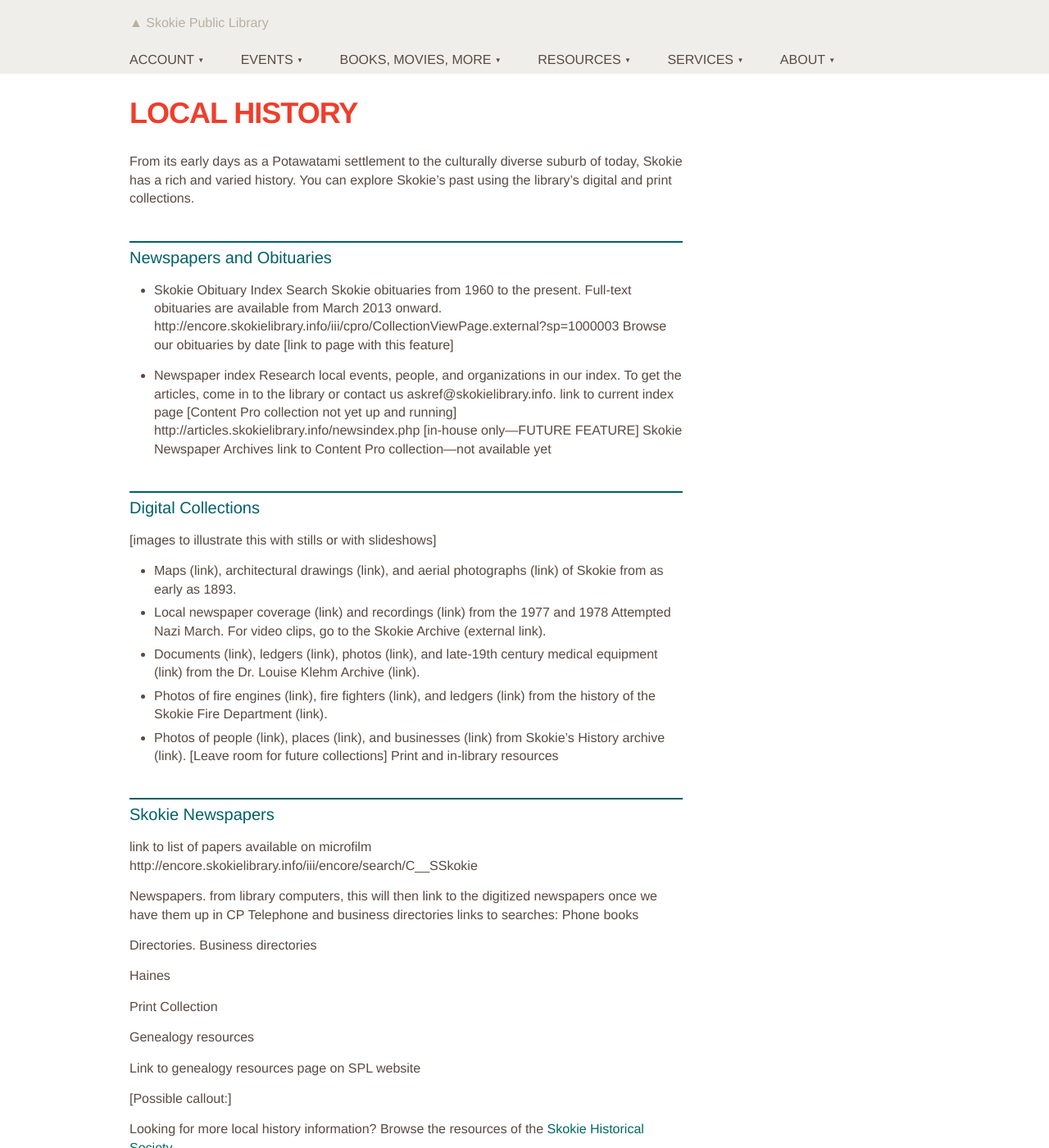
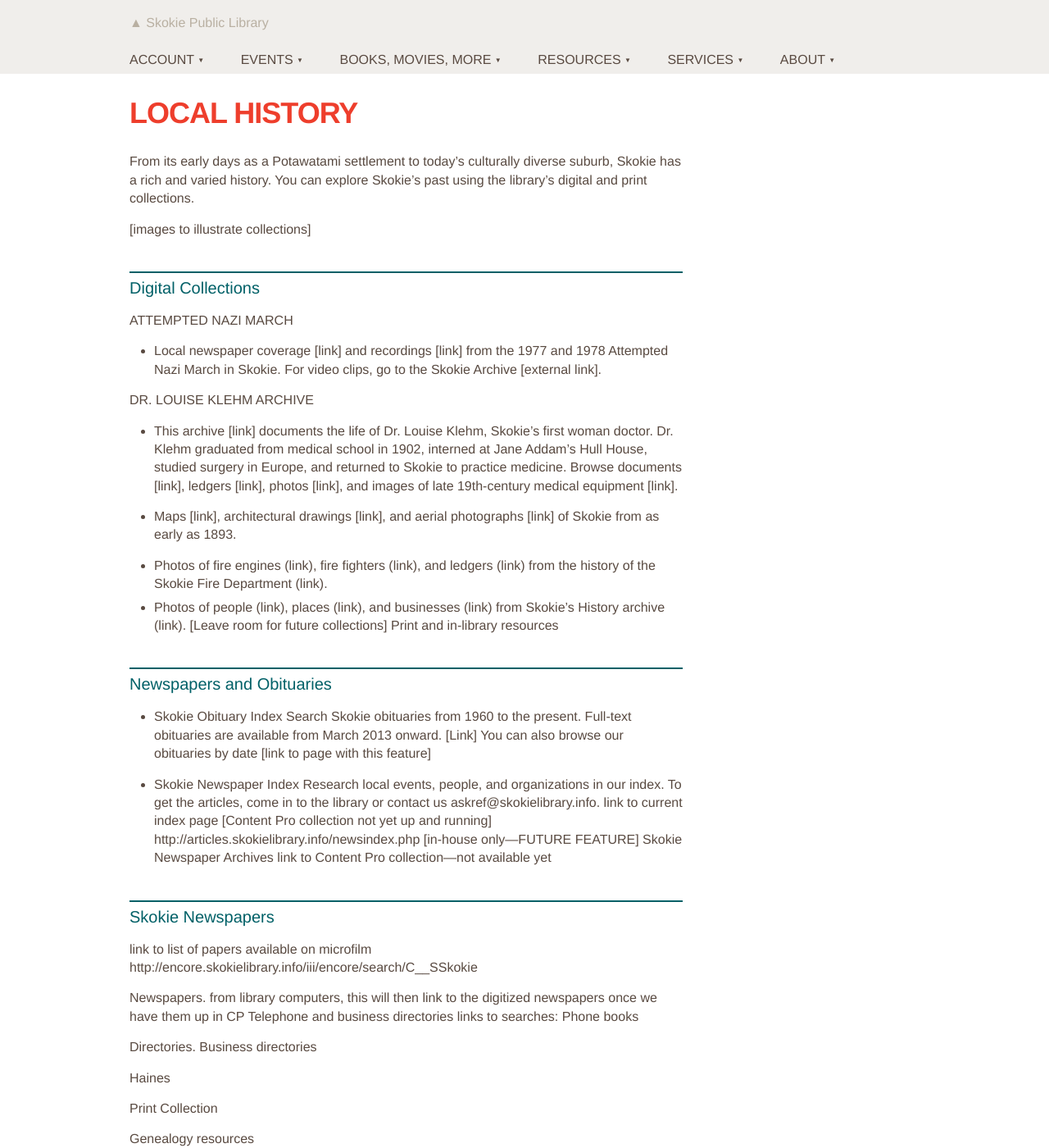
Before and after one commit to skokielibrary/spl-content, a Jekyll site: the page built from _content/jessica/resources--local-history.markdown, in a window 1280 px wide and 1400 px high. Shown: the whole window at 82% size. Built offline with Jekyll 4.4.1, drawn with Linux system fonts in a browser that asks for light colours.

Commit message:
Updated resources--local-history.markdown

```diff
--- a/_content/jessica/resources--local-history.markdown
+++ b/_content/jessica/resources--local-history.markdown
@@ -4,32 +4,38 @@ title: Local history
 published: true
 ---
 
-From its early days as a Potawatami settlement to the culturally diverse suburb of today, Skokie has a rich and varied history. You can explore Skokie’s past using the library’s digital and print collections.
+From its early days as a Potawatami settlement to today's culturally diverse suburb, Skokie has a rich and varied history. You can explore Skokie’s past using the library’s digital and print collections.
+
+[images to illustrate collections]
+
+##Digital Collections
+
+### Attempted Nazi March
+- Local newspaper coverage [link] and recordings [link] from the 1977 and 1978 Attempted Nazi March in Skokie. For video clips, go to the Skokie Archive [external link].
+
+###Dr. Louise Klehm Archive
+- This archive [link] documents the life of Dr. Louise Klehm, Skokie's first woman doctor. Dr. Klehm graduated from medical school in 1902, interned at Jane Addam's Hull House, studied surgery in Europe, and returned to Skokie to practice medicine. Browse documents [link], ledgers [link], photos [link], and images of late 19th-century medical equipment [link].
+
+- Maps [link], architectural drawings [link], and aerial photographs [link] of Skokie from as early as 1893.
+
+- Photos of fire engines (link), fire fighters (link), and ledgers (link) from the history of the Skokie Fire Department (link).
+- Photos of people (link), places (link), and businesses (link) from Skokie’s History archive (link).
+[Leave room for future collections]
+Print and in-library resources
 
 ## Newspapers and Obituaries
 
 - Skokie Obituary Index
-Search Skokie obituaries from 1960 to the present. Full-text obituaries are available from March 2013 onward.
-http://encore.skokielibrary.info/iii/cpro/CollectionViewPage.external?sp=1000003
-Browse our obituaries by date [link to page with this feature]
+Search Skokie obituaries from 1960 to the present. Full-text obituaries are available from March 2013 onward. [Link] You can also browse our obituaries by date [link to page with this feature]
 
-- Newspaper index
+- Skokie Newspaper Index
 Research local events, people, and organizations in our index. To get the articles, come in to the library or contact us askref@skokielibrary.info.
 link to current index page [Content Pro collection not yet up and running]
 http://articles.skokielibrary.info/newsindex.php
 [in-house only—FUTURE FEATURE] Skokie Newspaper Archives
 link to Content Pro collection—not available yet
 
-## Digital Collections
-[images to illustrate this with stills or with slideshows]
 
-- Maps (link), architectural drawings (link), and aerial photographs (link) of Skokie from as early as 1893.
-- Local newspaper coverage (link) and recordings (link) from the 1977 and 1978 Attempted Nazi March. For video clips, go to the Skokie Archive (external link).
-- Documents (link), ledgers (link), photos (link), and late-19th century medical equipment (link) from the Dr. Louise Klehm Archive (link).
-- Photos of fire engines (link), fire fighters (link), and ledgers (link) from the history of the Skokie Fire Department (link).
-- Photos of people (link), places (link), and businesses (link) from Skokie’s History archive (link).
-[Leave room for future collections]
-Print and in-library resources
 
 ##Skokie Newspapers
 link to list of papers available on microfilm
```
